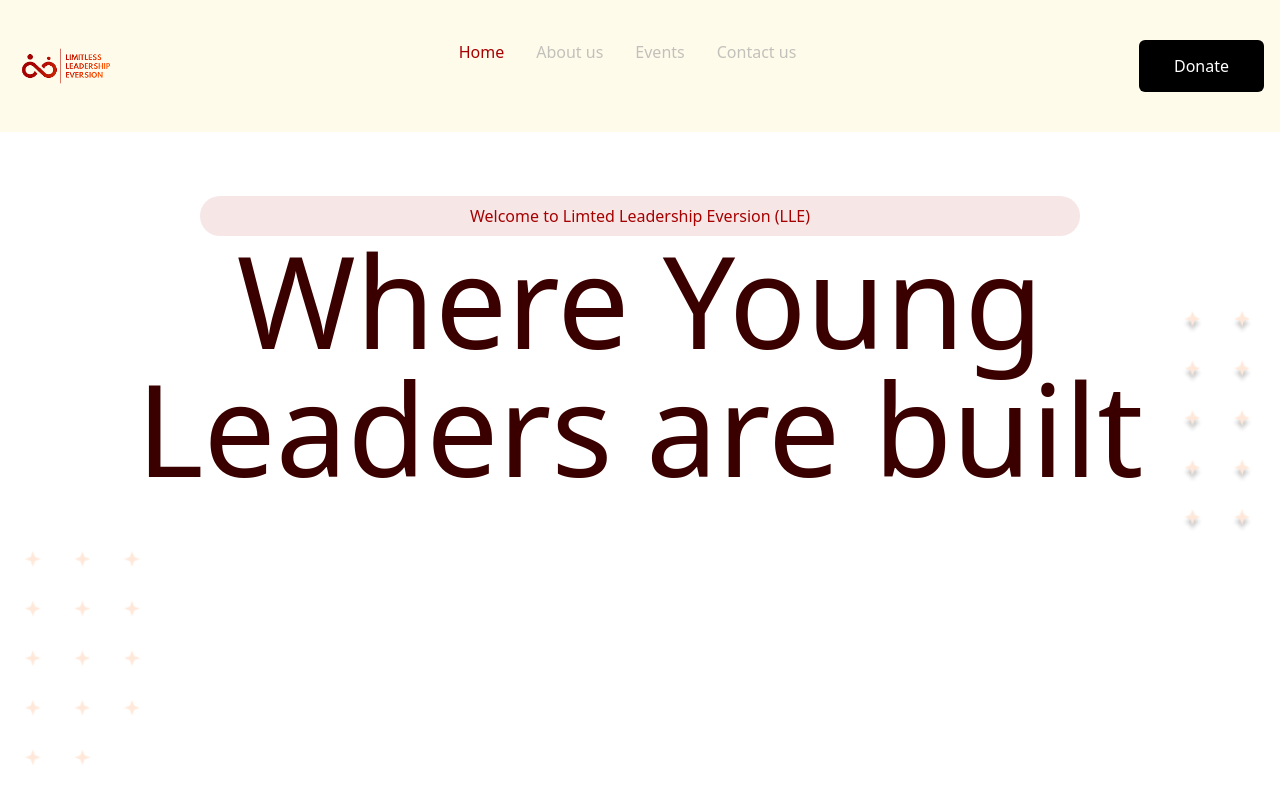
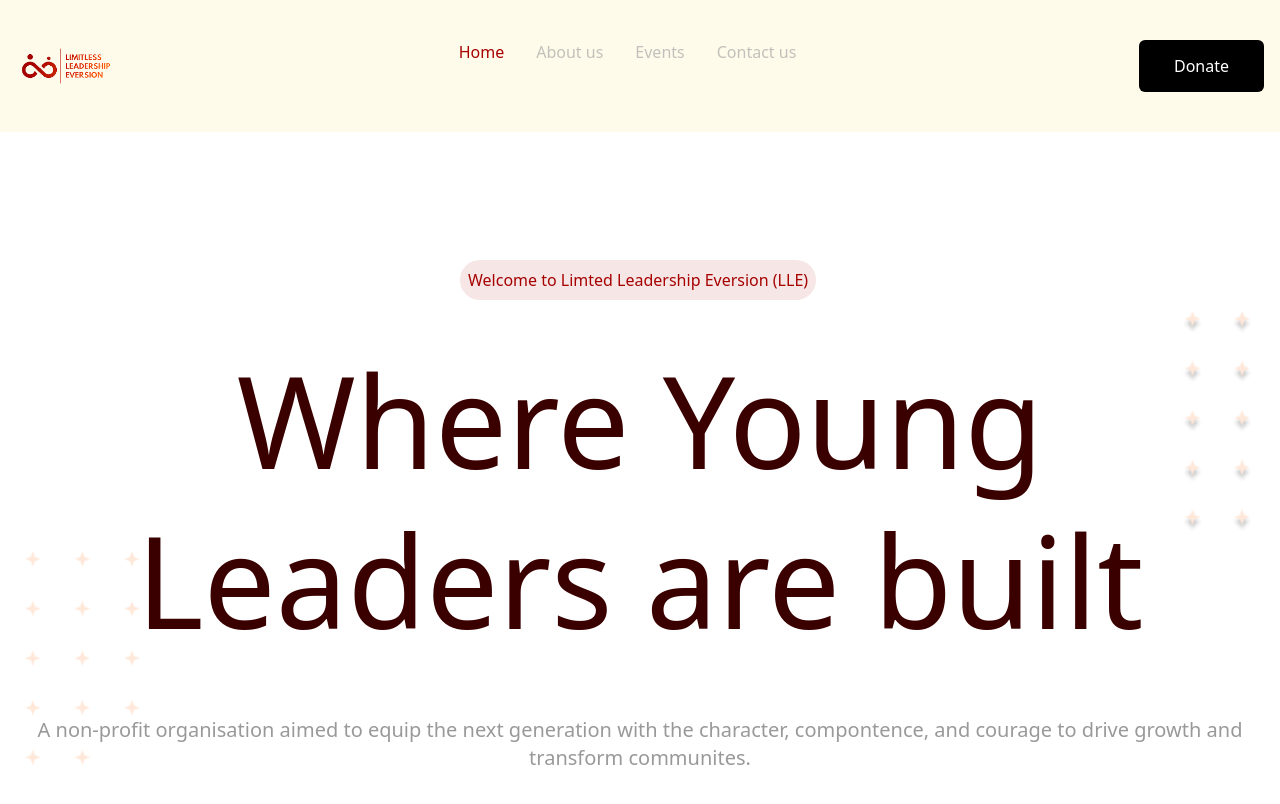
Before and after one commit to Developerfiyin/LLE-website, a React (Vite) app: page / in a window 1280 px wide. Shown: the top 804 px of the page. Built offline with nearby package versions, Linux system fonts and the light colour scheme.

Commit message:
updated two files

```diff
--- a/src/Components/hero.jsx
+++ b/src/Components/hero.jsx
@@ -3,9 +3,12 @@ import Frame from '../assets/Frame 13.png'
 import Frame15 from '../assets/Frame 15.png'
 const Hero = () => {
   return (
-    <div className='bg-cover h-screen gap-80 bg-center text-center flex-col py-16 '  style={{ backgroundImage: `url(${Frame15})` }}>
-    <p className='text-[#A60000] rounded-full bg-[#F6E6E6] ml-50 mr-50 p-2'>Welcome to Limted Leadership Eversion (LLE)</p>
-    <h1 className=' text-[#3a0000] text-9xl font-medium'>Where Young Leaders are built </h1>
+    <div className='bg-cover h-screen gap-10 bg-center text-center flex justify-center flex-col py-16 '  style={{ backgroundImage: `url(${Frame15})` }}>
+    <div className='w-90 flex items-center mx-auto'>
+      <p className='text-[#A60000] rounded-full bg-[#F6E6E6] p-2'>Welcome to Limted Leadership Eversion (LLE)</p>
+ </div>
+    <h1 className=' text-[rgb(58,0,0)] text-7xl md:text-9xl font-medium mb-4 leading-tight  '>Where Young <br /> Leaders are built </h1>
+    <p className='text-lg md:text-xl text-[#999999] mb-8 '>A non-profit organisation aimed to equip the next generation with the character, compontence, and courage to drive growth and transform communites.</p>
 
     </div>
   )
```
